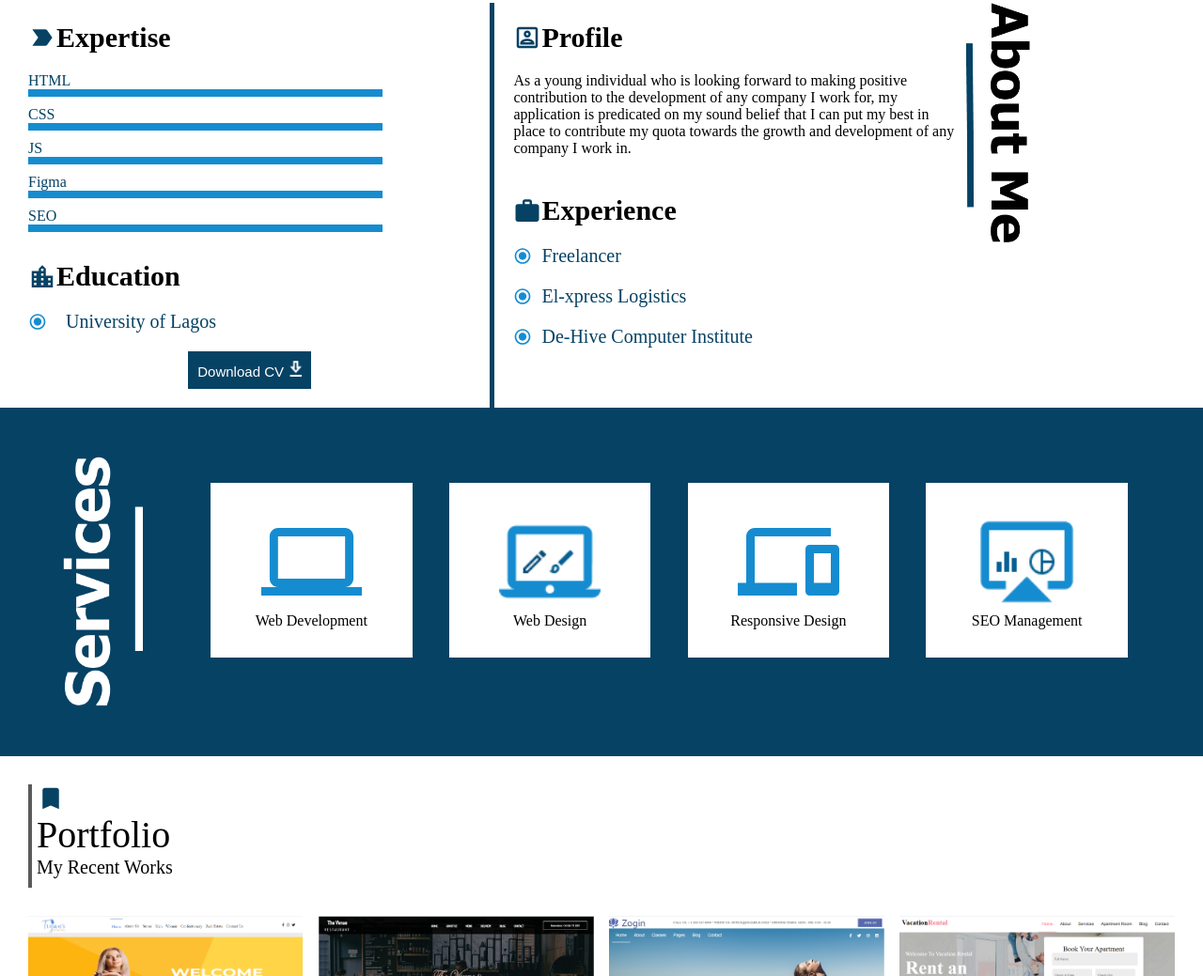
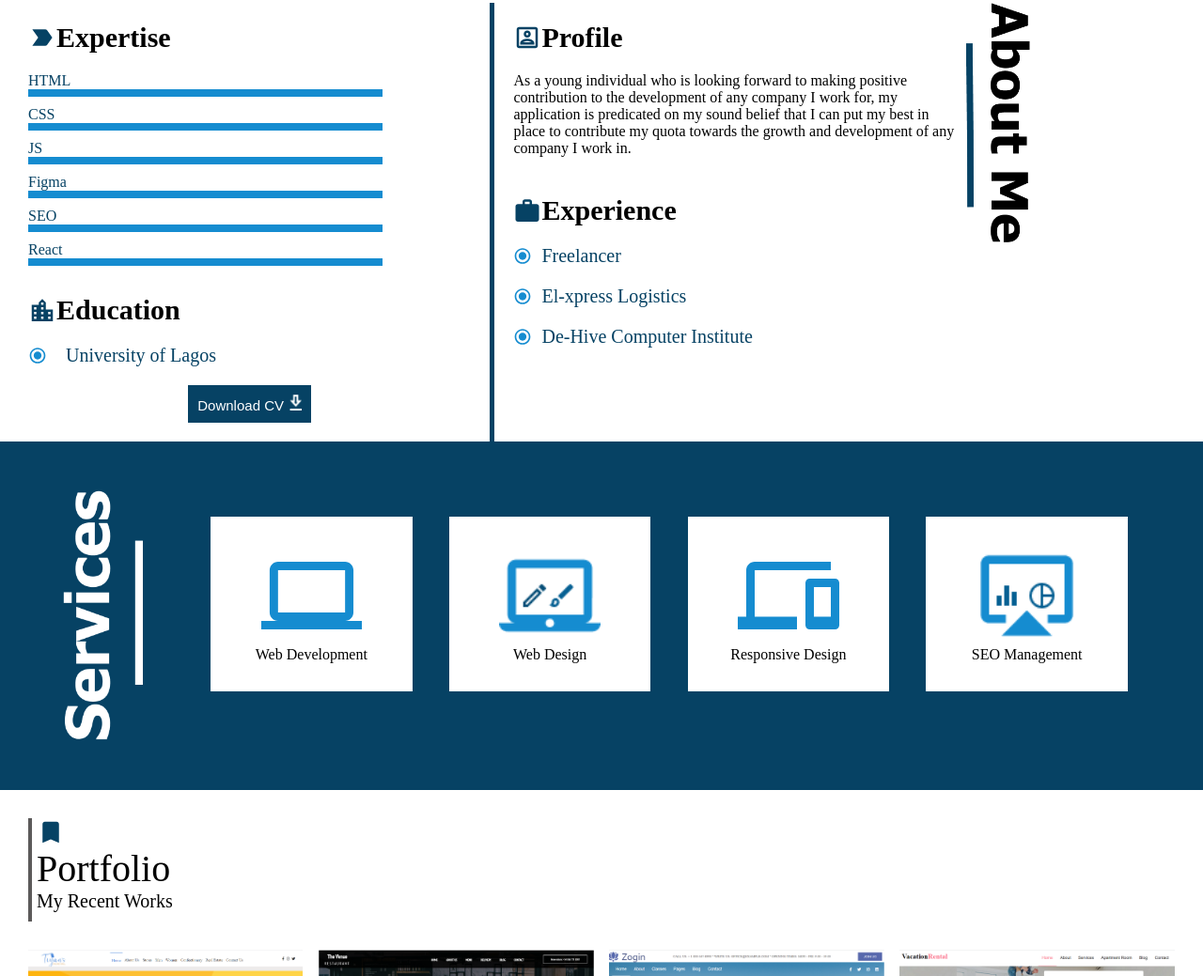
Before and after one commit to Favourene/cv, a plain HTML site: page index.html in a window 1280 px wide. Shown: the part 773-1812 px from the top of the page at 94% size. Drawn offline with Linux system fonts and the light colour scheme.

Commit message:
Update index.html

```diff
--- a/index.html
+++ b/index.html
@@ -83,6 +83,10 @@
                     </div>
                     <div class="text">
                         <p>SEO</p>
+                        <div class="load1"><div class="load6"></div></div>
+                    </div>
+                    <div class="text">
+                        <p>React</p>
                         <div class="load1"><div class="load6"></div></div>
                     </div>
                 </div>
```
